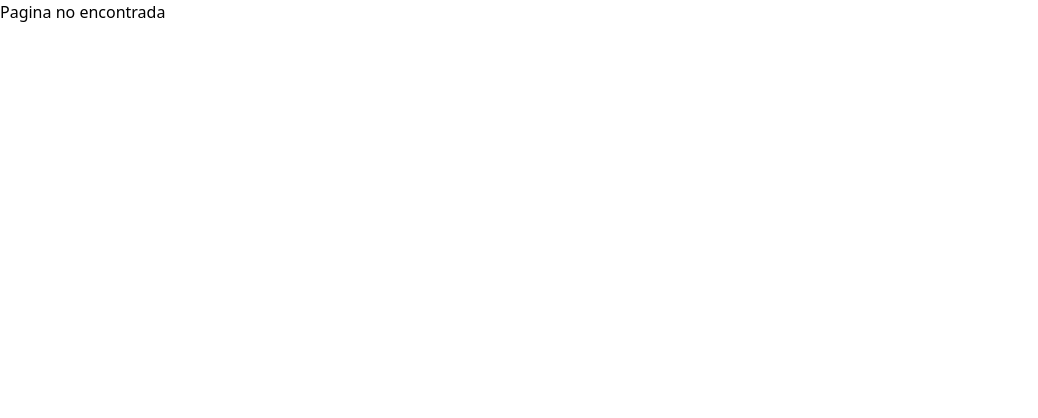
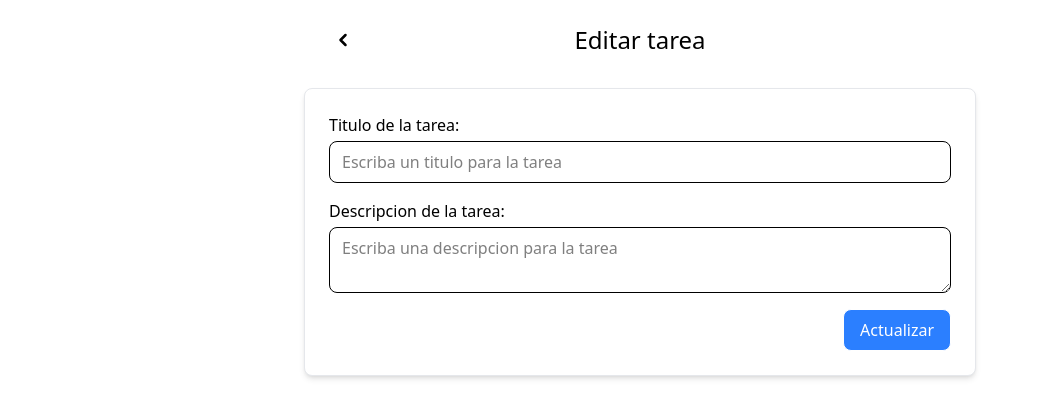
Before and after one commit to EliasCampo/prueba-tecnica-frontend, a React (Vite) app: page /edit-task/1 in a window 1280 px wide. Shown: the top 418 px of the page, without its empty margins (0-1038 px from the left). Built offline with nearby package versions, Linux system fonts and the light colour scheme; no server answers.

Commit message:
add edit task

```diff
--- a/src/components/form/Form.jsx
+++ b/src/components/form/Form.jsx
@@ -1,26 +1,48 @@
-import { useState } from "react";
+import { useEffect, useState } from "react";
 import axiosPublic from "../../service/axiosPublic";
 import { useNavigate } from "react-router-dom";
 
-const Form = () => {
+const Form = ({ taskId }) => {
     const navigate = useNavigate();
     const [title, setTitle] = useState("");
     const [description, setDescription] = useState("");
+
+
+    useEffect(() => {
+        const fetchTask = async () => {
+            try {
+                const response = await axiosPublic.get(`/task/${taskId}`);
+                setTitle(response.data.title);
+                setDescription(response.data.description);
+            } catch (error) {
+                console.error("Error al obtener la tarea:", error);
+            }
+        };
+
+        if (taskId) fetchTask();
+    }, [taskId]);
 
 
     const handleSubmit = async (e) => {
         e.preventDefault();
 
         try {
-            const res = await axiosPublic.post("/createTask", {
-                title,
-                description
-            });
-            console.log("tarea creada", res.data);
+            if (taskId) {
+                await axiosPublic.put(`/task/${taskId}`, {
+                    title,
+                    description,
+                });
+            } else {
+                await axiosPublic.post("/createTask", {
+                    title,
+                    description
+                });
+            }
             navigate("/");
         } catch (error) {
             console.error("error creando tarea: ", error)
         }
+
     };
 
 
@@ -63,7 +85,8 @@ const Form = () => {
                     type="submit"
                     className="border rounded-lg bg-blue-500 hover:bg-blue-600 text-white px-4 py-2 transition-colors"
                 >
-                    Enviar
+                    {taskId ? 'Actualizar' : 'Agregar'}
+
                 </button>
             </div>
         </form>
--- a/src/pages/CreateTask.jsx
+++ b/src/pages/CreateTask.jsx
@@ -1,25 +1,31 @@
 import { ArrowLeftImgIcon } from '../components/assets/General'
 import Form from '../components/form/Form'
-import { useNavigate } from 'react-router-dom'
+import { useLocation, useNavigate, useParams } from 'react-router-dom'
 
 const CreateTask = () => {
     const navigate = useNavigate();
+    const location = useLocation();
+    const { id } = useParams();
+    const isEditing = location.pathname.includes('/edit-task');
 
     return (
         <div className='flex flex-col justify-center items-center gap-2'>
             <div className='flex items-center max-w-2xl w-full p-6'>
                 <div className='flex items-center w-full relative'>
                     <button
-                    className='absolute left-0 cursor-pointer'
-                    onClick={()=> navigate(-1)}
+                        className='absolute left-0 cursor-pointer'
+                        onClick={() => navigate(-1)}
                     >
                         <ArrowLeftImgIcon />
                     </button>
-                    <h1 className='flex-1 text-center text-2xl '>Agregar una nueva tarea</h1>
+                    <h1 className='flex-1 text-center text-2xl'>
+                        {isEditing ? 'Editar tarea' : 'Agregar una nueva tarea'}</h1>
                 </div>
             </div>
             <div className='flex justify-center items-center w-full h-full '>
-                <Form />
+                <Form
+                    taskId={isEditing ? id : null}
+                />
             </div>
         </div>
     )
--- a/src/pages/HomePage.jsx
+++ b/src/pages/HomePage.jsx
@@ -1,18 +1,18 @@
 import { useEffect, useState } from "react"
 import axiosPublic from "../service/axiosPublic"
-import { useNavigate } from "react-router-dom";
+import { useLocation, useNavigate } from "react-router-dom";
 
 const HomePage = () => {
   const [task, setTask] = useState([]);
   const [loading, setLoading] = useState(true);
   const [error, setError] = useState(null);
   const navigate = useNavigate();
+  const location = useLocation();
 
   useEffect(() => {
     const fetchTask = async () => {
       try {
         const response = await axiosPublic.get("/tasks");
-        console.log(response.data);
         setTask(response.data);
       } catch (err) {
         setError(err.message);
@@ -22,7 +22,7 @@ const HomePage = () => {
     };
 
     fetchTask();
-  }, []);
+  }, [location.pathname]);
 
   const handleDelete = async (id) => {
     try {
@@ -44,7 +44,7 @@ const HomePage = () => {
           <div>
             <button
               className='border rounded-lg bg-blue-400 p-2 cursor-pointer text-white'
-            onClick={()=> navigate('/create-task')}
+              onClick={() => navigate('/create-task')}
             >
               Agregar nueva tarea
             </button>
@@ -69,6 +69,16 @@ const HomePage = () => {
                       {t.priority}
                     </span>
                   </div>
+
+                  <div className='flex gap-2'>
+                    <div>
+                      <button
+                        onClick={() => navigate(`/edit-task/${t.id}`)}
+                        className='bg-yellow-500 border rounded-lg p-2 text-white cursor-pointer'
+                      >
+                        Editar
+                      </button>
+                    </div>
                     <div>
                       <button
                         onClick={() => handleDelete(t.id)}
@@ -76,6 +86,7 @@ const HomePage = () => {
                       >
                         Borrar
                       </button>
+                    </div>
                   </div>
                 </div>
 
--- a/src/routes/App.jsx
+++ b/src/routes/App.jsx
@@ -9,6 +9,7 @@ const App = () => {
         <Route path="/" element={<HomePage />} />
         <Route path="/home" element={<HomePage />} />
         <Route path="/create-task" element={<CreateTask />} />
+        <Route path="/edit-task/:id" element={<CreateTask />} />
         <Route path="*" element={<p>Pagina no encontrada</p>} />
       </Routes>
     </BrowserRouter>
```
Lines whose indentation alone changed are shown as unchanged.
